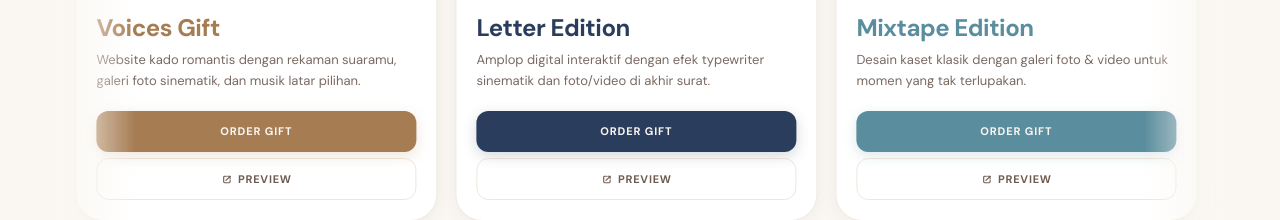
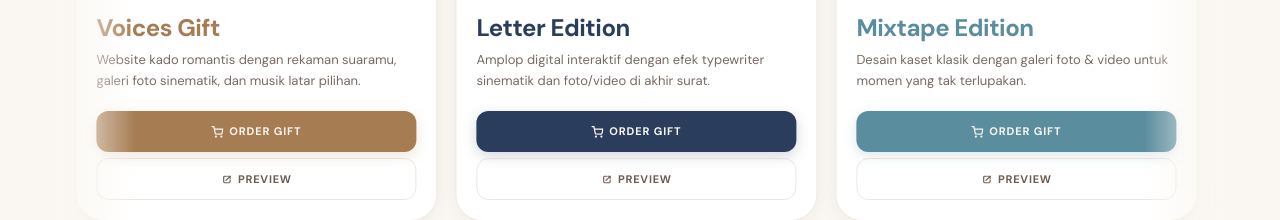
Before and after one commit to detectivecrewze/for-you-always, a Next.js app: page / in a window 1280 px wide. Shown: the part 1320-1540 px from the top of the page. Built offline with nearby package versions, Linux system fonts and the light colour scheme.

Commit message:
ui: add shopping cart svg to order gift button in carousel

```diff
--- a/app/components/ProductCarousel.tsx
+++ b/app/components/ProductCarousel.tsx
@@ -146,8 +146,9 @@ export default function AutoScrollCarousel({ cards, speed = 55 }: AutoScrollCaro
 
                 {/* Buttons — stacked like letter4u */}
                 <button
-                    onClick={card.onOrder}
+                    onClick={() => card.onOrder?.()}
                     style={{
+                        display: "flex", justifyContent: "center", alignItems: "center", gap: 6,
                         width: "100%", padding: "12px 0", borderRadius: 12,
                         background: card.titleColor || "#382a24", color: "#faf7f2",
                         fontFamily: "var(--font-sans)", fontSize: 11, fontWeight: 800,
@@ -166,6 +167,9 @@ export default function AutoScrollCarousel({ cards, speed = 55 }: AutoScrollCaro
                         (e.currentTarget as HTMLElement).style.boxShadow = `0 4px 14px ${card.titleColor || "#382a24"}33`;
                     }}
                 >
+                    <svg width="12" height="12" viewBox="0 0 24 24" fill="none" stroke="currentColor" strokeWidth="2.5" strokeLinecap="round" strokeLinejoin="round">
+                        <circle cx="9" cy="21" r="1"></circle><circle cx="20" cy="21" r="1"></circle><path d="M1 1h4l2.68 13.39a2 2 0 0 0 2 1.61h9.72a2 2 0 0 0 2-1.61L23 6H6"></path>
+                    </svg>
                     Order Gift
                 </button>
                 <Link href={card.href} style={{
```
